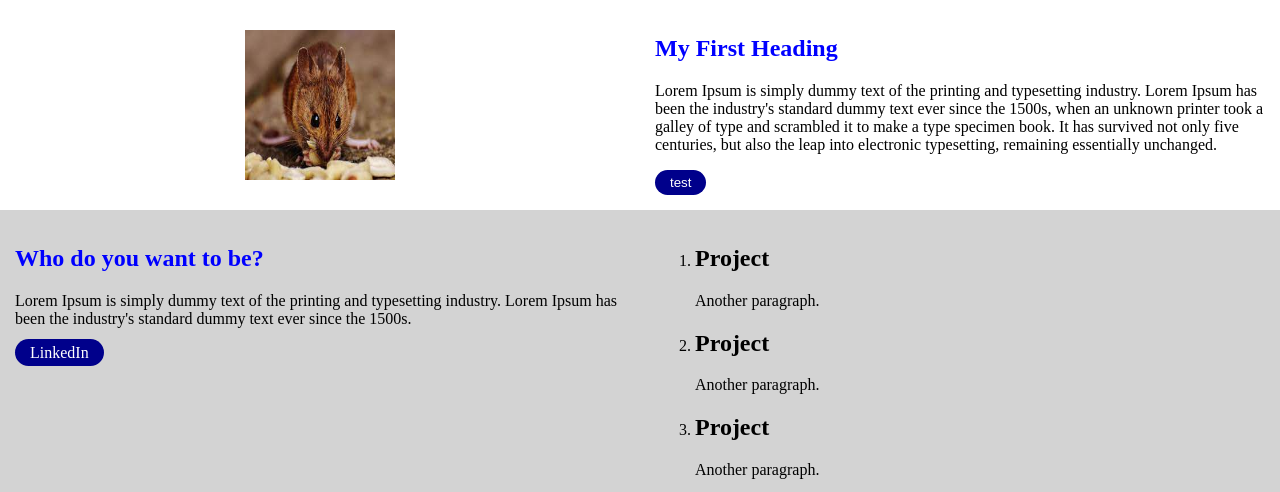
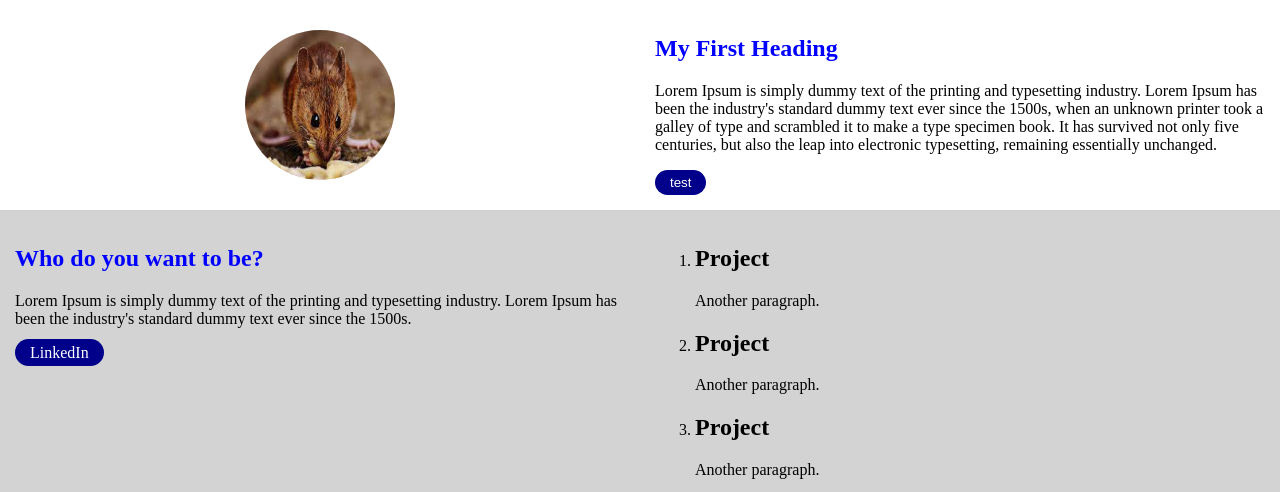
Before and after one commit to KPMG-Mike/html-css-intro, a plain HTML site: page index.html in a window 1280 px wide. Shown: the top 492 px of the page. Drawn offline with Linux system fonts and the light colour scheme.

Commit message:
Update main.css

```diff
--- a/css/main.css
+++ b/css/main.css
@@ -17,7 +17,7 @@ body {
 }
 
 .headshot {
-  border-radius: 75p;
+  border-radius: 75px;
 }
 
 .center-content {
```
